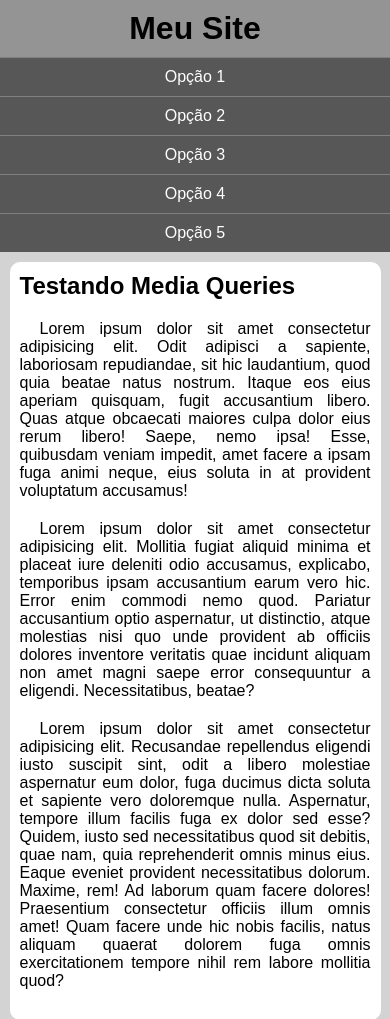
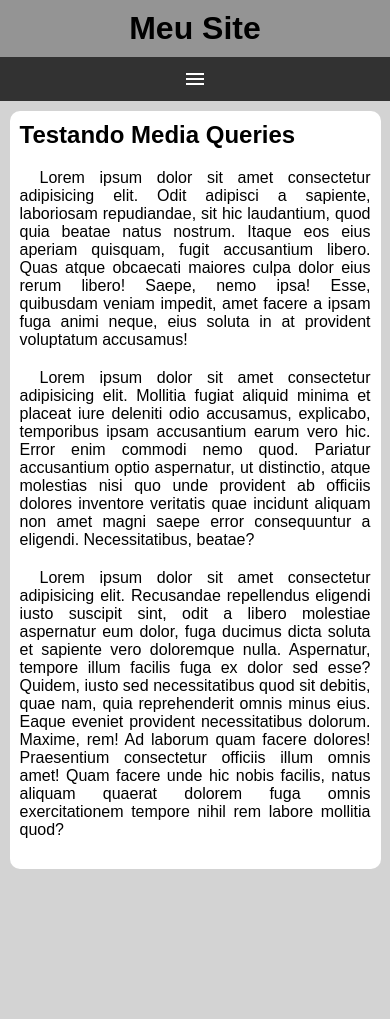
Before and after one commit to rodrigo-lsf/html-css, a plain HTML site: page exercicios/ex026/mq005/index.html in a window 390 px wide. After the commit the page ends 869 px from the top, so only its background shows below. Drawn offline with Linux system fonts and the light colour scheme.

Commit message:
Exercício 26 005 media query

```diff
--- a/exercicios/ex026/mq005/estilos/style.css
+++ b/exercicios/ex026/mq005/estilos/style.css
@@ -19,8 +19,22 @@ header > h1 {
     text-align: center;
 }
 
+span#burguer {
+    background-color: rgb(50, 50, 50);
+    color: white;
+    display: block;
+    text-align: center;
+    padding: 10px;
+    cursor: pointer;
+}
+
+span#burguer:hover {
+    background-color: white;
+    color: black;
+}
+
 menu {
-    display: block;
+    display: none;
 }
 
 menu > ul {
--- a/exercicios/ex026/mq005/index.html
+++ b/exercicios/ex026/mq005/index.html
@@ -4,12 +4,14 @@
     <meta charset="UTF-8">
     <meta name="viewport" content="width=device-width, initial-scale=1.0">
     <title>Media Query</title>
+    <link href="https://fonts.googleapis.com/icon?family=Material+Icons" rel="stylesheet">
     <link rel="stylesheet" href="estilos/style.css">
 </head>
 <body>
     <header>
         <h1>Meu Site</h1>
-        <menu>
+        <span id="burguer" class="material-icons" onclick="clickMenu()">menu</span>
+        <menu id="itens">
             <ul>
                 <li><a href="#">Opção 1</a></li>
                 <li><a href="#">Opção 2</a></li>
@@ -33,5 +35,14 @@
             Ad laborum quam facere dolores! Praesentium consectetur officiis illum omnis amet! Quam facere unde hic nobis facilis, natus aliquam quaerat dolorem fuga omnis exercitationem tempore nihil rem labore mollitia quod?</p>
         </article>
     </main>
+    <script>
+        function clickMenu() {
+            if (itens.style.display == 'block') {
+                itens.style.display = 'none'
+            } else {
+                itens.style.display = 'block'
+            }
+        }
+    </script>
 </body>
 </html>
```
